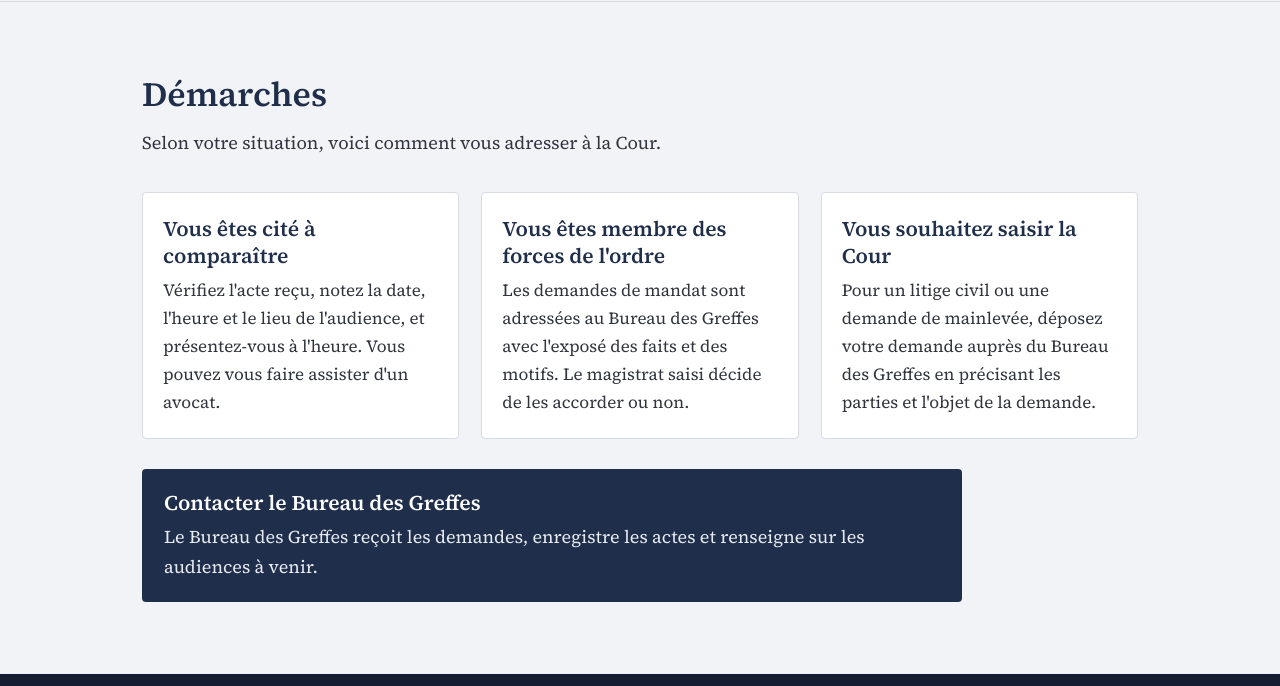
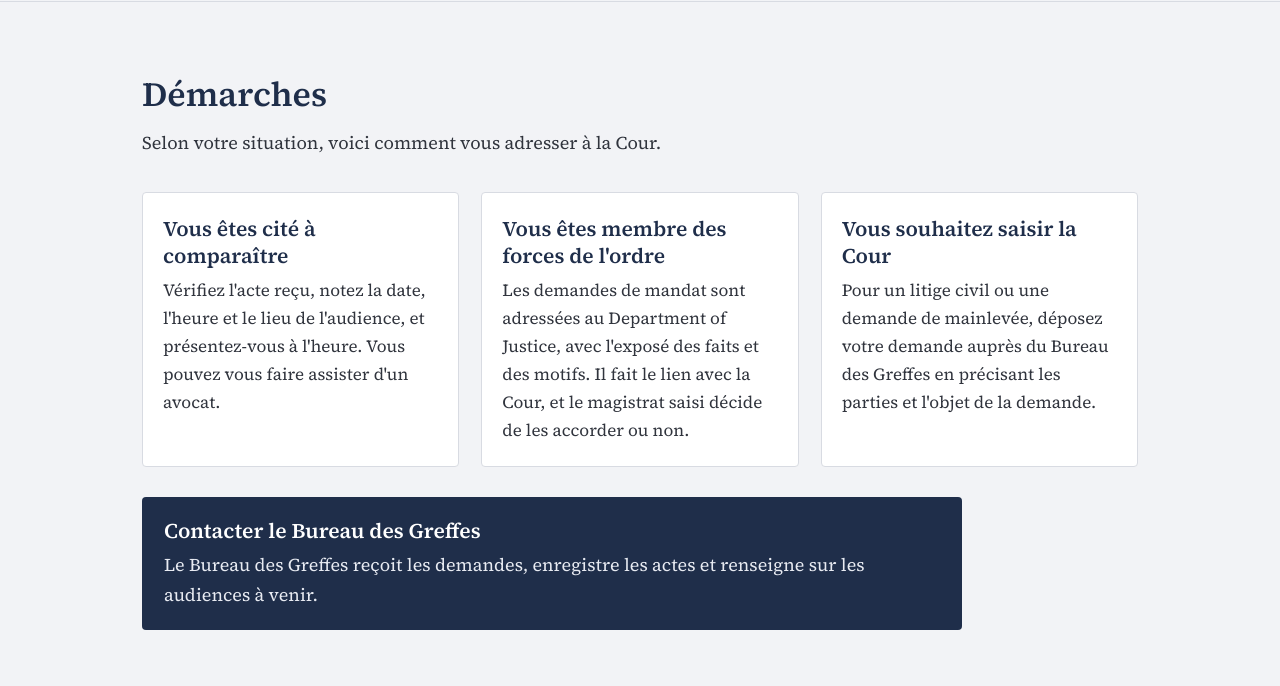
Before and after one commit to theincrediblelifeoflola/mandatscojintro, a website: page index.html in a window 1280 px wide. Shown: the part 4282-4968 px from the top of the page. Drawn offline with Linux system fonts and the light colour scheme.

Commit message:
Add files via upload

```diff
--- a/index.html
+++ b/index.html
@@ -255,7 +255,7 @@
       <p class="intro">Selon votre situation, voici comment vous adresser à la Cour.</p>
       <div class="demarches">
         <div class="demarche"><h3>Vous êtes cité à comparaître</h3><p>Vérifiez l'acte reçu, notez la date, l'heure et le lieu de l'audience, et présentez-vous à l'heure. Vous pouvez vous faire assister d'un avocat.</p></div>
-        <div class="demarche"><h3>Vous êtes membre des forces de l'ordre</h3><p>Les demandes de mandat sont adressées au Bureau des Greffes avec l'exposé des faits et des motifs. Le magistrat saisi décide de les accorder ou non.</p></div>
+        <div class="demarche"><h3>Vous êtes membre des forces de l'ordre</h3><p>Les demandes de mandat sont adressées au Department of Justice, avec l'exposé des faits et des motifs. Il fait le lien avec la Cour, et le magistrat saisi décide de les accorder ou non.</p></div>
         <div class="demarche"><h3>Vous souhaitez saisir la Cour</h3><p>Pour un litige civil ou une demande de mainlevée, déposez votre demande auprès du Bureau des Greffes en précisant les parties et l'objet de la demande.</p></div>
       </div>
       <div class="contact" id="contact">
```
